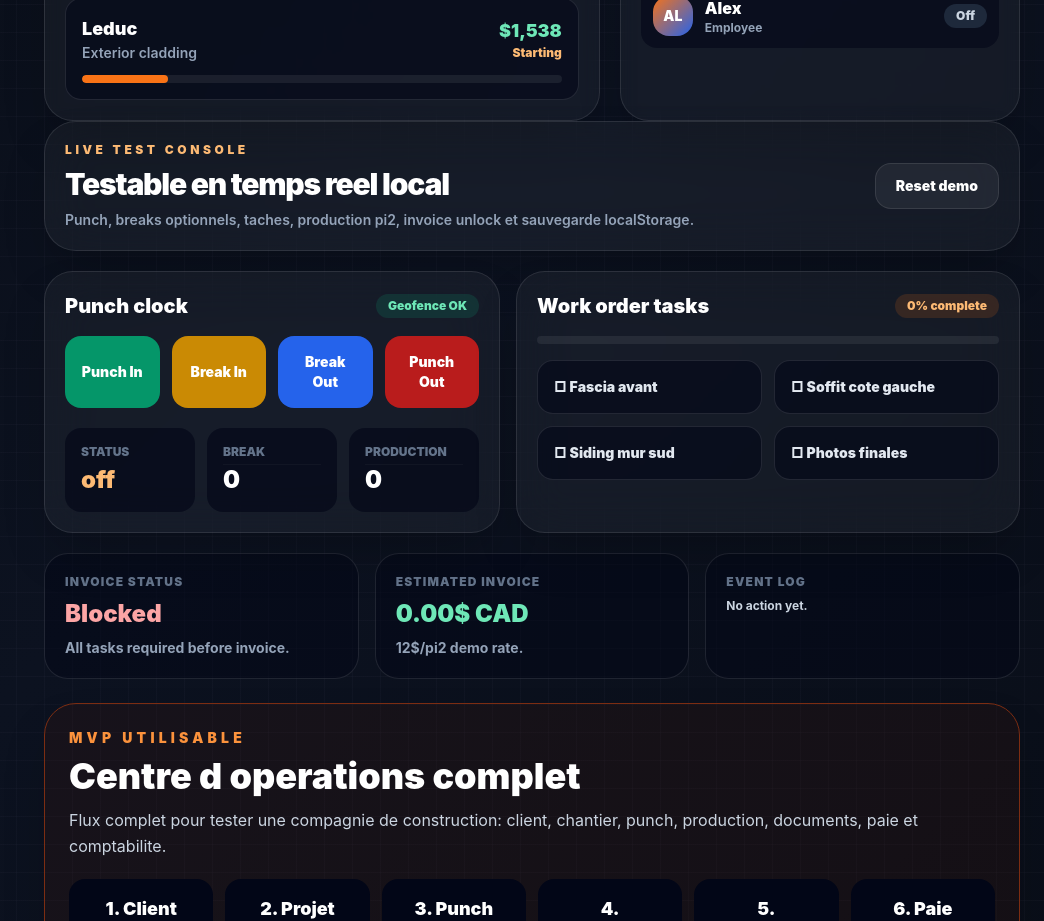
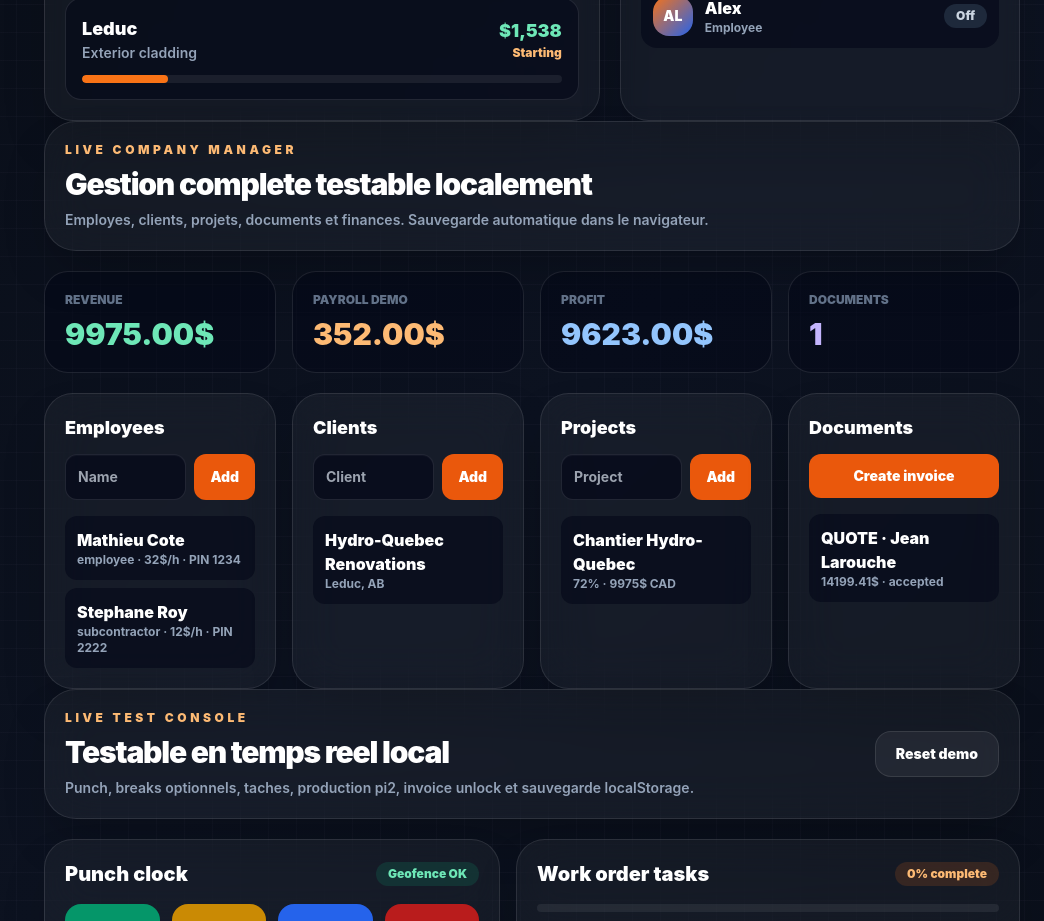
Before and after one commit to bisaillonpatrick1979-dev/Chatgpt-hailite-, a Next.js app: page /dashboard in a window 1280 px wide. Shown: the part 1060-1981 px from the top of the page, without its empty margins (236-1280 px from the left). Built offline with nearby package versions, Linux system fonts and the light colour scheme.

Commit message:
Add live business manager to dashboard

```diff
--- a/app/dashboard/page.tsx
+++ b/app/dashboard/page.tsx
@@ -1,4 +1,5 @@
 import { AppShell } from "@/components/AppShell";
+import { BusinessManagerLive } from "@/components/BusinessManagerLive";
 import { ExecutiveVisualDashboard } from "@/components/ExecutiveVisualDashboard";
 import { LiveMvpConsole } from "@/components/LiveMvpConsole";
 import { OperationsHub } from "@/components/OperationsHub";
@@ -7,6 +8,7 @@ export default function Page() {
   return (
     <AppShell>
       <ExecutiveVisualDashboard />
+      <BusinessManagerLive />
       <LiveMvpConsole />
       <OperationsHub />
     </AppShell>
```
